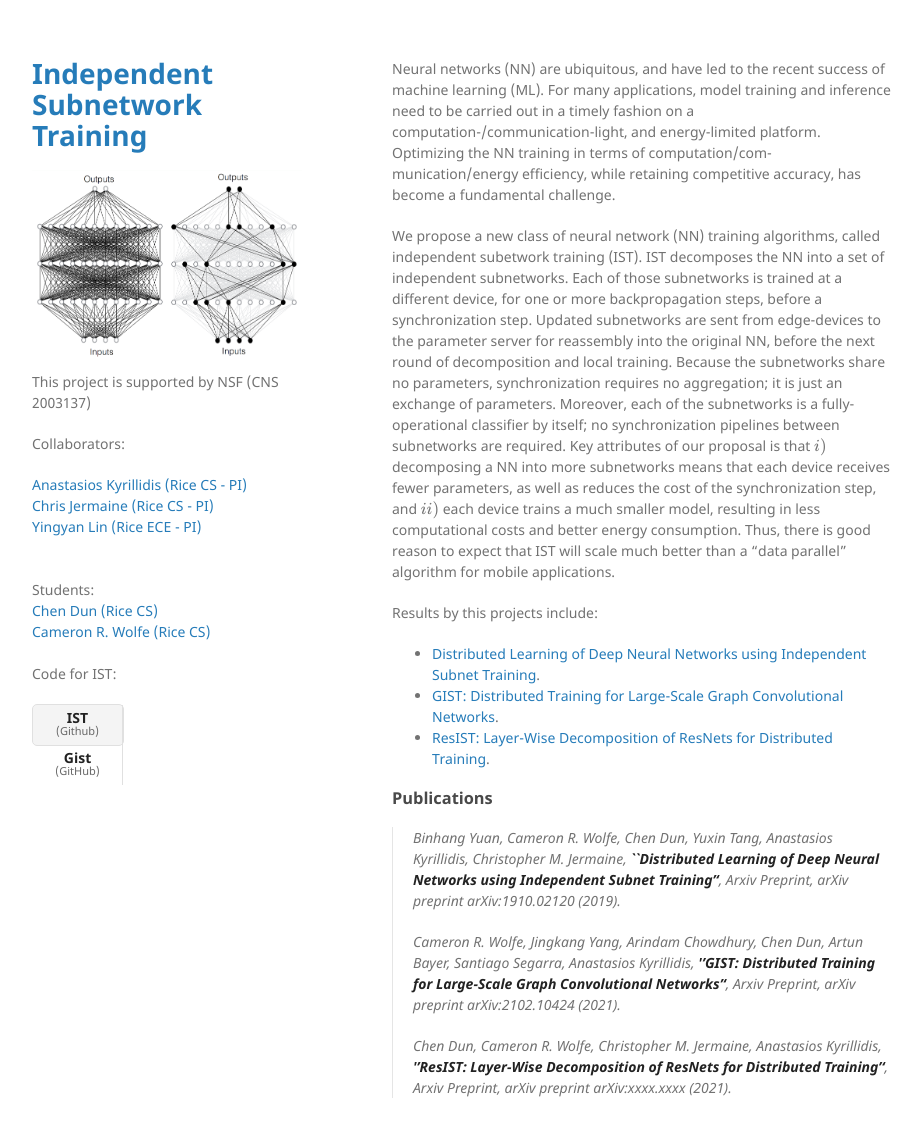
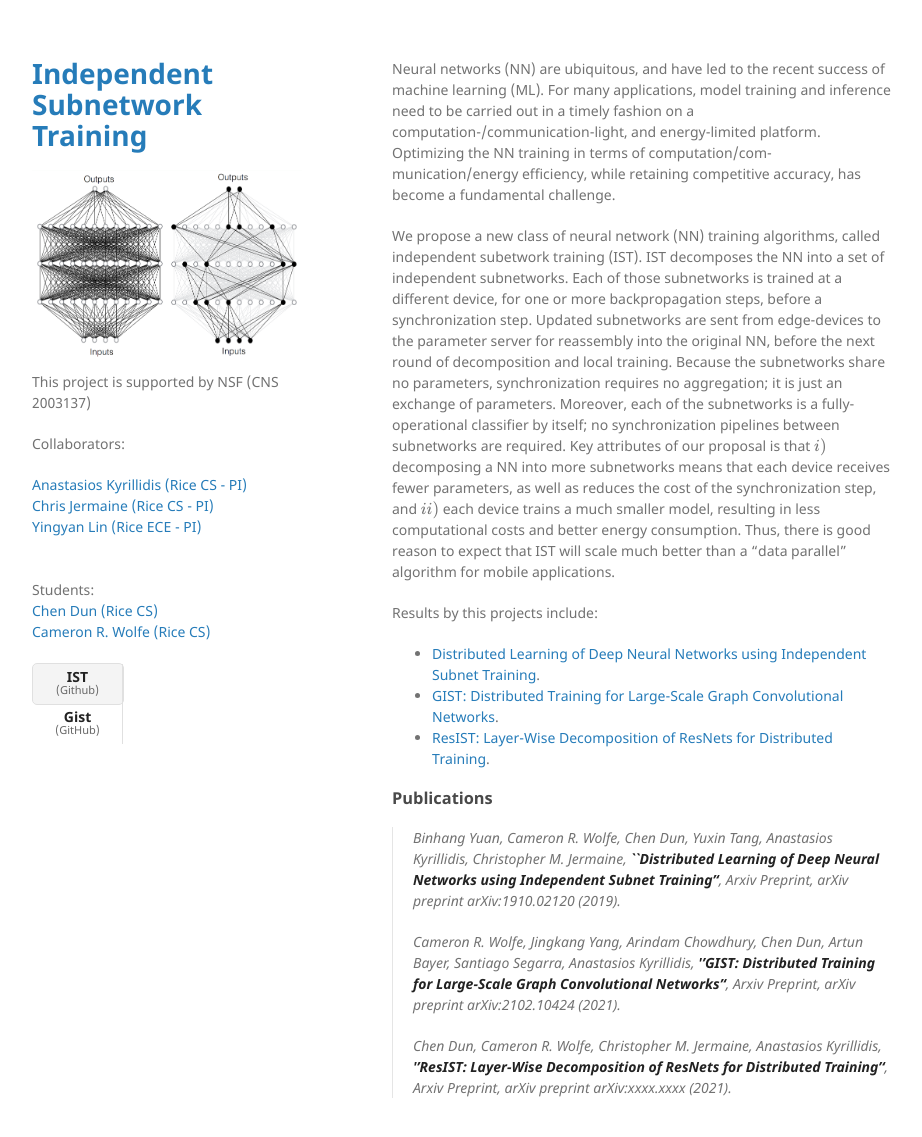
Before and after one commit to akyrillidis/ist, a Jekyll site: the page built from index.md, in a window 1280 px wide and 1168 px high. Shown: the top 1137 px of the window, without its empty margins (178-1100 px from the left). Built offline with Jekyll 4.4.1, drawn with Linux system fonts in a browser that asks for light colours; formulas are drawn with MathJax 3.

Commit message:
Update default.html

```diff
--- a/_layouts/default.html
+++ b/_layouts/default.html
@@ -42,7 +42,6 @@
         <p class="view"><a href="{{ site.github.owner_url }}">View My GitHub Profile</a></p>
         {% endif %}
 
-        <p class="view">Code for IST:</p>
         {% if site.show_downloads %}
         <ul class="downloads">
           <li><a href="https://github.com/BinhangYuan/IST_Release"><strong>IST</strong> (Github)</a></li>
```
